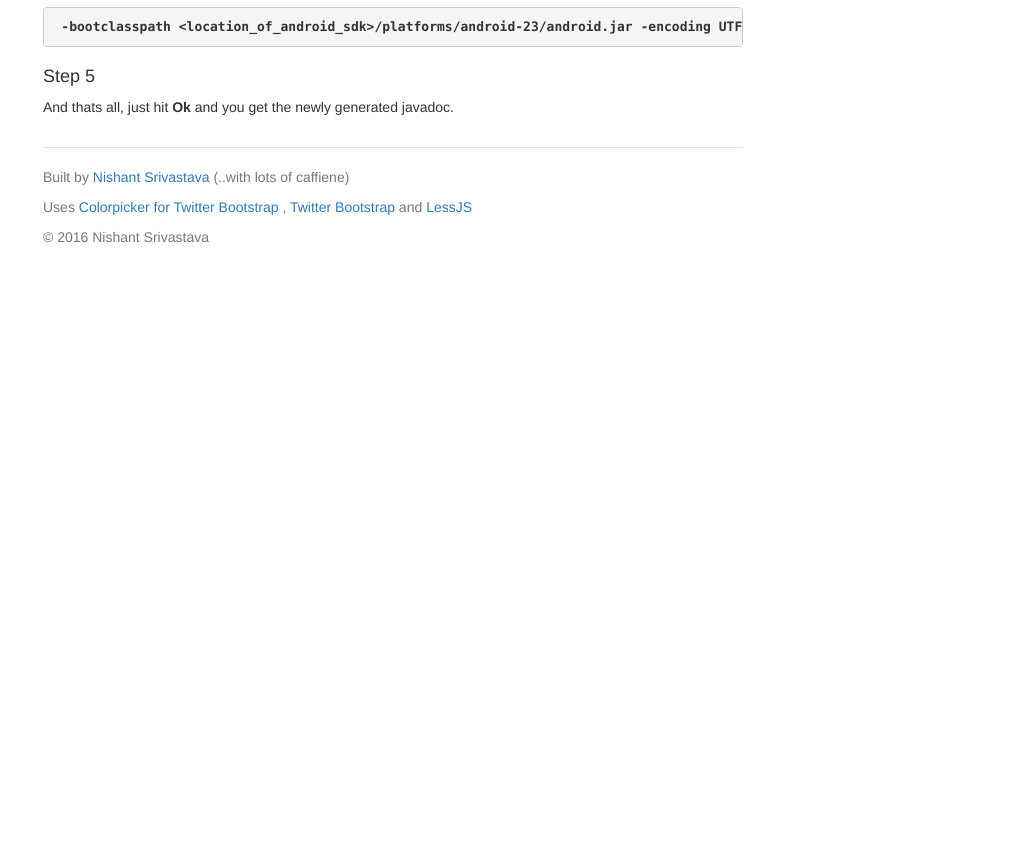
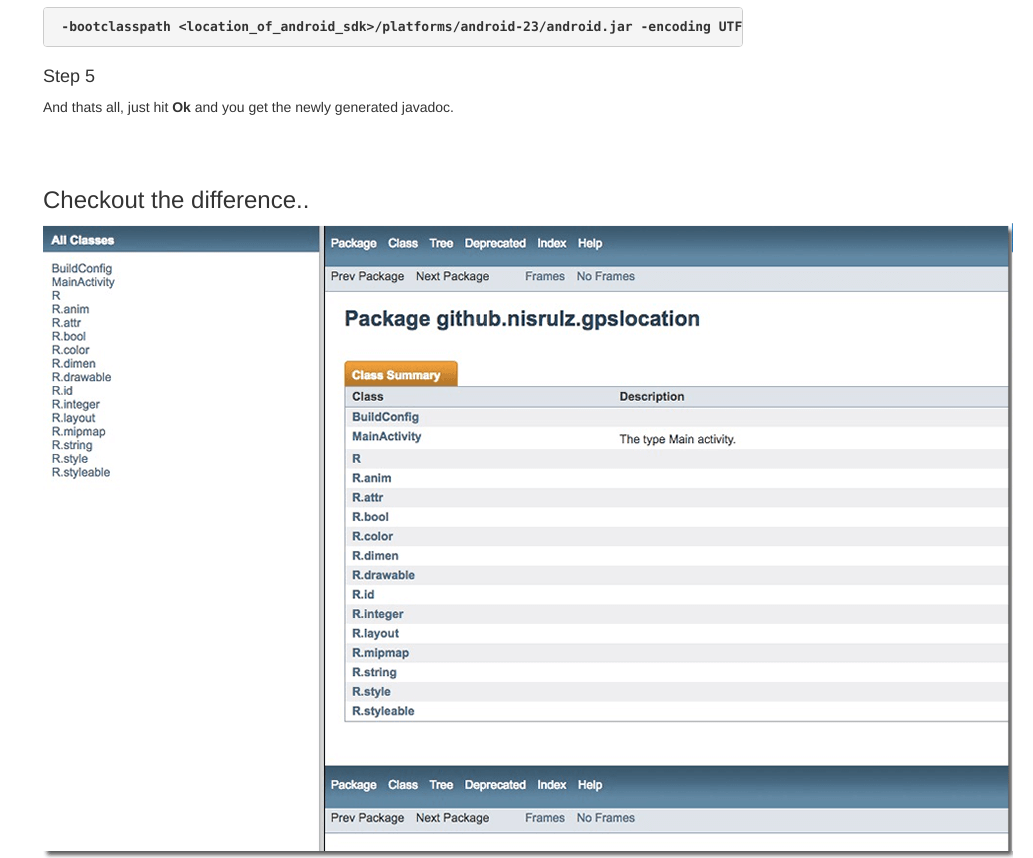
Before and after one commit to nisrulz/javadoc-themer, a plain HTML site: page howto.html in a window 1280 px wide. Shown: the part 688-1546 px from the top of the page, without its empty margins (247-1280 px from the left). Before the commit the page ends 965 px from the top, so only its background shows below. Drawn offline with Linux system fonts and the light colour scheme.

Commit message:
[*] updated Github link to open in new page, added diff image in howto

```diff
--- a/howto.html
+++ b/howto.html
@@ -31,7 +31,7 @@
                 <ul class="nav nav-pills  pull-right">
                     <li role="presentation"><a href="index.html">Javadoc Themer</a></li>
                     <li role="presentation" class="active"><a href="#">How to</a></li>
-                     <li role="presentation"><a href="https://github.com/nisrulz/javadoc-themer">Github</a></li>
+                     <li role="presentation"><a href="https://github.com/nisrulz/javadoc-themer" target="_blank">Github</a></li>
                 </ul>
             </nav>
             <h3 class="text-muted"> <img src="dist/img/brush.png" style="height:1.1em;" /> How to</h3>
@@ -80,6 +80,10 @@
             </div>
         </div>
         <br/>
+        <br/>
+        <h3>Checkout the difference..</h3>
+        <img src="https://github.com/nisrulz/javadoc-themer/raw/master/img/javadocdiff.png" />
+          <br/>
         <footer class="footer">
             <p> Built by <a href="https://github.com/nisrulz" target="_blank">Nishant Srivastava</a> (..with lots of caffiene)</p>
             <p>Uses <a href="https://mjolnic.com/bootstrap-colorpicker/" target="_blank">Colorpicker for Twitter Bootstrap</a> , <a href="https://getbootstrap.com/" target="_blank">Twitter Bootstrap</a> and <a href="http://lesscss.org/" target="_blank">LessJS</a>
```
Also changed, not shown: index.html (+1 -1 lines).
